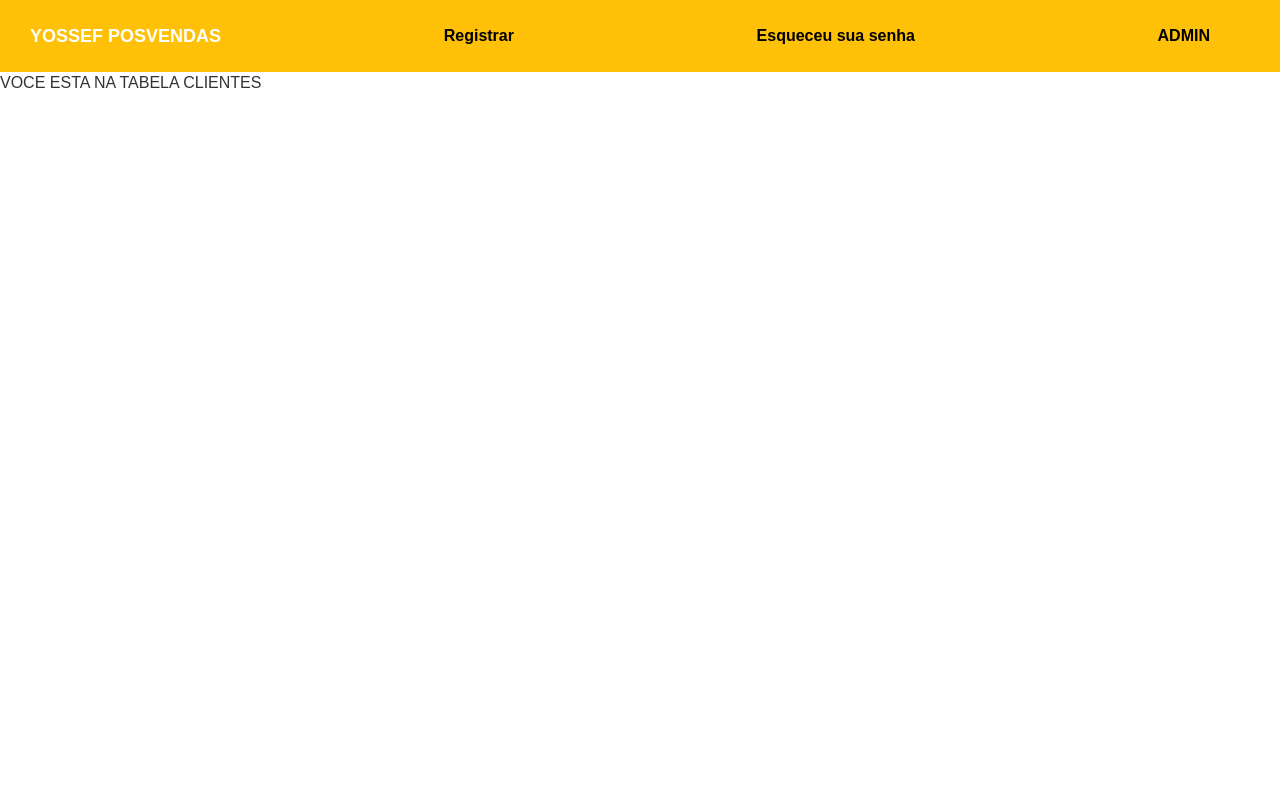
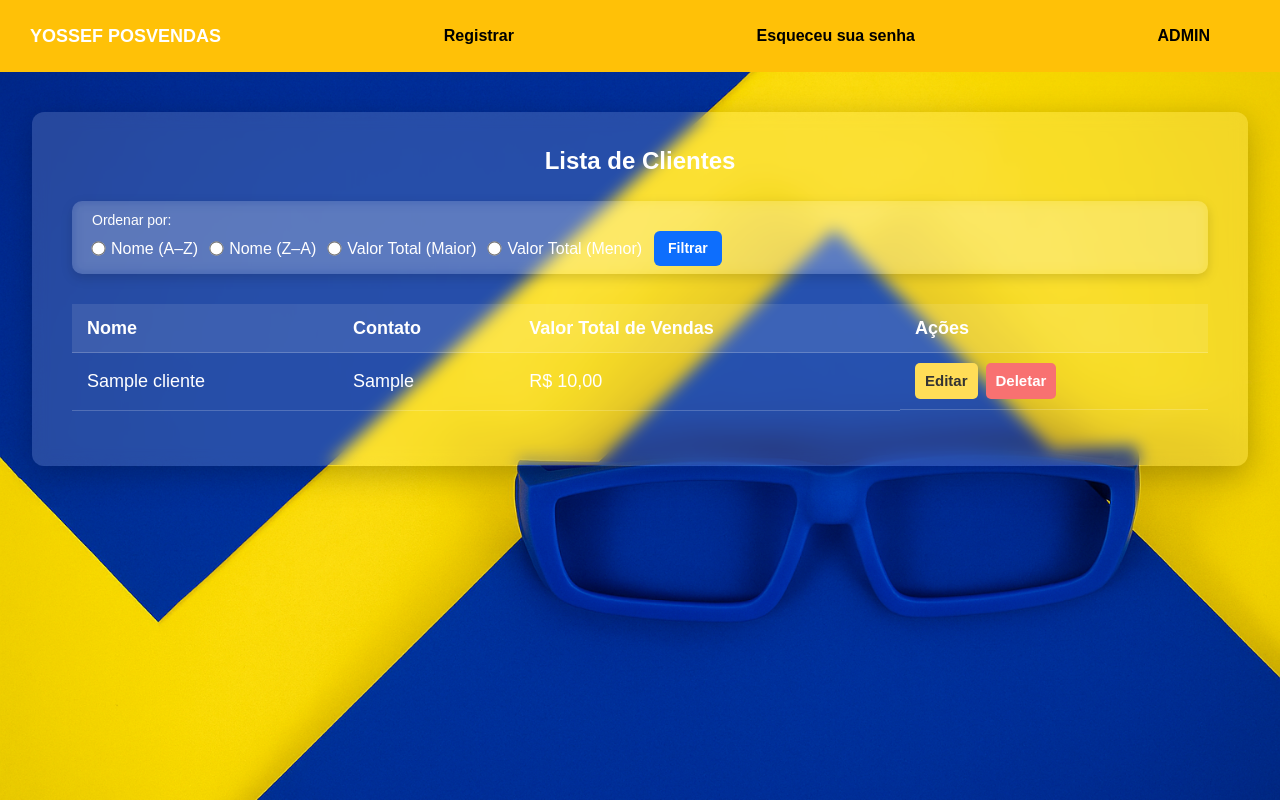
Before and after one commit to PJKTDELFOS/posvendapamela, a Django app: page /tabela_cliente in a window 1280 px wide. Run offline with Django 5.2, Linux system fonts and the light colour scheme; tables that the repository leaves empty hold one stand-in row (values such as "Sample post"); some libraries are stand-ins or nearby versions.

Commit message:
tabelas clientes e staff feitas

```diff
--- a/base_static/global/css/style.css
+++ b/base_static/global/css/style.css
@@ -35,7 +35,7 @@ ul, ol {
 
 /* Fundo da página */
 body {
-  /*background-image: url("../../imagens/plano_de_fundo_oculos_1.png");*/
+  background-image: url("../../imagens/plano_de_fundo_oculos_1.png");
   font-family: Arial, sans-serif;
   color: #333;
   margin: 0;
@@ -165,3 +165,237 @@ body > p:first-child {
 .search {
   /* estilo da busca */
 }
+
+/* estilo das listas */
+.list-container {
+  background: rgba(255, 255, 255, 0.15); /* transparência */
+  backdrop-filter: blur(8px); /* efeito vidro */
+  -webkit-backdrop-filter: blur(8px);
+  margin: 40px auto;
+  padding: 30px 40px;
+  max-width: 95vw; /* usa quase toda a largura da janela */
+  width: 100%;
+  border-radius: 12px;
+  box-shadow: 0 8px 32px rgba(0, 0, 0, 0.25);
+  color: #fff;
+  font-size: 3.5rem; /* aumenta o tamanho da fonte */
+  line-height: 1.6;
+}
+
+/* Título da lista */
+.list-container h2 {
+  font-size: 24px;
+  color: #fff;
+  margin-bottom: 20px;
+  text-align: center;
+}
+
+/* Filtro por cargo */
+.list-container form label,
+.list-container form select {
+  font-size: 16px;
+  color: #fff;
+}
+
+.list-container form select {
+  padding: 5px 10px;
+  border-radius: 5px;
+  border: 1px solid #ccc;
+  background-color: rgba(255, 255, 255, 0.1);
+  color: #fff;
+}
+
+/* Tabela da equipe */
+.list-table {
+  width: 100%;
+  border-collapse: collapse;
+  margin-top: 10px;
+  color: #fff;
+}
+
+.list-table th,
+.list-table td {
+  border-bottom: 1px solid rgba(255, 255, 255, 0.2);
+  padding: 10px 15px;
+  text-align: left;
+  font-size: 18px;
+  background-color: transparent;
+  color: #fff;
+}
+
+.list-table th {
+  background-color: rgba(255, 255, 255, 0.1);
+  color: #fff;
+  font-weight: bold;
+}
+
+/* Estilo ao passar o mouse */
+.list-table tr:hover {
+  background-color: rgba(255, 255, 255, 0.1);
+}
+
+/* Botões de ação */
+.action-buttons {
+  display: flex;
+  gap: 8px;
+}
+
+.action-buttons a {
+  padding: 6px 10px;
+  border-radius: 5px;
+  font-size: 15px;
+  font-weight: bold;
+  transition: all 0.3s ease;
+  text-align: center;
+}
+
+.action-buttons a.edit {
+  background-color: #ffdd57;
+  color: #333;
+}
+
+.action-buttons a.edit:hover {
+  background-color: #ffc107;
+}
+
+.action-buttons a.delete {
+  background-color: #f87171;
+  color: #fff;
+}
+
+.action-buttons a.delete:hover {
+  background-color: #e53935;
+}
+
+/* Paginação */
+.pagination {
+  text-align: center;
+  margin-top: 25px;
+}
+
+.pagination a {
+  margin: 0 10px;
+  color: #fff;
+  font-weight: bold;
+  text-decoration: underline;
+}
+
+.pagination span {
+  font-weight: bold;
+}
+
+/* Responsividade */
+@media (max-width: 768px) {
+  .list-table,
+  .list-table thead,
+  .list-table tbody,
+  .list-table th,
+  .list-table td,
+  .list-table tr {
+    display: block;
+  }
+
+  .list-table tr {
+    margin-bottom: 20px;
+  }
+
+  .list-table td {
+    padding-left: 50%;
+    position: relative;
+  }
+
+  .list-table td::before {
+    content: attr(data-label);
+    position: absolute;
+    left: 15px;
+    font-weight: bold;
+    white-space: nowrap;
+    color: #ccc;
+  }
+
+  .list-table th {
+    display: none;
+  }
+}
+
+/* ===========================
+   FILTROS - FAIXA FININHA E ALINHADA
+   =========================== */
+.filtros-container {
+  background-color: rgba(255, 255, 255, 0.12); /* cor e transparência da faixa */
+  backdrop-filter: blur(6px);
+  -webkit-backdrop-filter: blur(6px);
+  padding: 8px 20px; /* altura da faixa */
+  margin: 10px auto 30px;
+  border-radius: 10px;
+  color: #fff;
+  width: 100%; /* ocupa toda a largura */
+  max-width: 1200px; /* largura máxima */
+  box-shadow: 0 4px 12px rgba(0, 0, 0, 0.15);
+
+  /* Flexbox para alinhar horizontalmente */
+  display: flex;
+  flex-wrap: wrap; /* quebra linha se não couber */
+  gap: 20px; /* espaço entre filtros */
+  align-items: center; /* alinhamento vertical */
+  justify-content: flex-start; /* alinhamento horizontal */
+  font-size: 14px;
+}
+
+.filtros-container fieldset {
+  border: none;
+  padding: 0;
+  margin: 0;
+  display: flex;
+  flex-wrap: wrap; /* múltiplas opções */
+  gap: 12px; /* espaço entre opções */
+  align-items: center;
+}
+
+.filtros-container label {
+  display: flex;
+  align-items: center;
+  gap: 6px;
+  cursor: pointer;
+  white-space: nowrap; /* evita quebra de texto */
+}
+
+.filtros-container input[type="radio"],
+.filtros-container input[type="checkbox"] {
+  accent-color: #ffc107;
+  transform: scale(1.1);
+  margin: 0;
+}
+
+.filtros-container button {
+  margin-left: auto; /* empurra botão para direita */
+  background-color: #0d6efd;
+  color: #fff;
+  border: none;
+  padding: 6px 14px;
+  border-radius: 6px;
+  font-weight: bold;
+  cursor: pointer;
+  transition: background 0.3s ease;
+  white-space: nowrap;
+}
+
+.filtros-container button:hover {
+  background-color: #ffc107;
+  color: #000;
+}
+
+/* Responsividade para filtros */
+@media (max-width: 600px) {
+  .filtros-container {
+    flex-direction: column;
+    align-items: flex-start;
+  }
+
+  .filtros-container button {
+    margin-left: 0;
+    margin-top: 10px;
+    width: 100%;
+    text-align: center;
+  }
+}
--- a/base_templates/global/partials/_header.html
+++ b/base_templates/global/partials/_header.html
@@ -40,7 +40,7 @@
 
             <!-- Dropdown Equipe (acesso gerência em diante) -->
             <div class="dropdown">
-                <a href="#" style="padding: 10px 20px; font-size: 16px;">Equipe ▾</a>
+                <a href="{% url 'posvendasapp:tabela_equipe' %} " style="padding: 10px 20px; font-size: 16px;">Equipe ▾</a>
                 <ul class="dropdown-content">
                     <li><a href="#">Atualizar cadastro</a></li>
                     <li><a href="#">ver o que fazer aqui</a></li>
--- a/posvendasapp/templates/posvendasapp/tabela_clientes.html
+++ b/posvendasapp/templates/posvendasapp/tabela_clientes.html
@@ -1,11 +1,82 @@
-{% extends "global/base.html" %}
-{% load crispy_forms_tags %}
+{% extends 'global/base.html' %}
+{% load static %}
 
+{% block content %}
+<div class="list-container">
+  <h2>Lista de Clientes</h2>
 
-{%block content %}
+  <!-- Botões de ordenação -->
+  <form method="get" class="filtros-container">
+  <fieldset>
+    <legend>Ordenar por:</legend>
 
-<p>
-VOCE ESTA NA TABELA CLIENTES
-</p>
+    <label>
+      <input type="radio" name="sort" value="nome" {% if request.GET.sort == 'nome' %}checked{% endif %}>
+      Nome (A–Z)
+    </label>
 
+    <label>
+      <input type="radio" name="sort" value="nome_desc" {% if request.GET.sort == 'nome_desc' %}checked{% endif %}>
+      Nome (Z–A)
+    </label>
+
+    <label>
+      <input type="radio" name="sort" value="valor_total" {% if request.GET.sort == 'valor_total' %}checked{% endif %}>
+      Valor Total (Maior)
+    </label>
+
+    <label>
+      <input type="radio" name="sort" value="valor_total_asc" {% if request.GET.sort == 'valor_total_asc' %}checked{% endif %}>
+      Valor Total (Menor)
+    </label>
+
+    <button type="submit">Filtrar</button>
+  </fieldset>
+</form>
+
+  <table class="list-table">
+    <thead>
+      <tr>
+        <th>Nome</th>
+        <th>Contato</th>
+        <th>Valor Total de Vendas</th>
+        <th>Ações</th>
+      </tr>
+    </thead>
+    <tbody>
+      {% for cliente in cliente %}
+      <tr>
+        <td>{{ cliente.Nome }}</td>
+        <td>{{ cliente.contato }}</td>
+        <td>R$ {{ cliente.valor_total_venda_do_cliente|floatformat:2 }}</td>
+        <td class="action-buttons">
+          <a href="#" class="edit">Editar</a>
+          <a href="#" class="delete">Deletar</a>
+        </td>
+      </tr>
+      {% empty %}
+      <tr>
+        <td colspan="4" style="text-align: center;">Nenhum cliente encontrado.</td>
+      </tr>
+      {% endfor %}
+    </tbody>
+  </table>
+
+  <!-- Paginação -->
+  <div class="pagination">
+    {% if is_paginated %}
+      {% if page_obj.has_previous %}
+        <a href="?page=1">&laquo; Primeira</a>
+        <a href="?page={{ page_obj.previous_page_number }}">Anterior</a>
+      {% endif %}
+
+      <span>Página {{ page_obj.number }} de {{ page_obj.paginator.num_pages }}</span>
+
+      {% if page_obj.has_next %}
+        <a href="?page={{ page_obj.next_page_number }}">Próxima</a>
+        <a href="?page={{ page_obj.paginator.num_pages }}">Última &raquo;</a>
+      {% endif %}
+    {% endif %}
+  </div>
+</div>
 {% endblock %}
--- a/posvendasapp/templates/posvendasapp/venda_ficha.html
+++ b/posvendasapp/templates/posvendasapp/venda_ficha.html
@@ -1,3 +1,4 @@
+{% extends "global/base.html" %}
 {%block contente%}
 
 <p>
--- a/posvendasapp/urls.py
+++ b/posvendasapp/urls.py
@@ -28,19 +28,27 @@ urlpatterns = [
     path('logout', views.Logout.as_view(),name='logout'),
      path('', views.testelogin, name='menuinicial'),
 
-
-    #tabelas
-    path('tabela_equipe', views.teste_tabelaEquipe, name='tabela_equipe'),
     path('busca', views.Busca.as_view(), name='busca_dinamica'),
 
 
-    path('tabela_cliente', views.teste_tabela_cliente, name='tabela_cliente'),
+    #equipe
+    path('tabela_equipe', views.Listar_Staff.as_view(), name='tabela_equipe'),
+    path('tabela_equipe/<int:pk>/editar', views.Atualizar_membro_Equipe.as_view(), name='atualizar_equipe'),
+    path('cadastrar_equipe', views.CadastrarEquipe.as_view(), name='cadastrar_equipe'),
+    path('tabela_equipe/<int:pk>/deletar', views.DeleteEquipe.as_view(), name='deletar_equipe'),
+
+
+
+
+
+
+    path('tabela_cliente', views.Listar_Clientes.as_view(), name='tabela_cliente'),
 
     #cadastro
-    path('cadastrar_equipe', views.CadastrarEquipe.as_view(), name='cadastrar_equipe'),
+
     path('cadastrar_cliente', views.Cadastrar_Cliente.as_view(), name='cadastrar_cliente'),
 
-    path('cadastrar_venda/<int:pk>', views.Cadastrar_Vendas.as_view(), name='cadastrar_venda')
+    path('cadastrar_venda/<int:pk>', views.Cadastrar_Vendas.as_view(), name='cadastrar_venda'),
 
 
 
@@ -48,6 +56,7 @@ urlpatterns = [
 
 
     #atualização
+
 
 
 
--- a/posvendasapp/views.py
+++ b/posvendasapp/views.py
@@ -2,7 +2,7 @@ from posvendasapp.services.Services import Main_services
 from django.contrib.auth import  logout
 from django.contrib.auth.mixins import LoginRequiredMixin
 from django.contrib.auth.views import LoginView
-from django.views.generic.list import View
+from django.views.generic.list import View,ListView
 from django.shortcuts import redirect,render
 from django.views.generic.edit import DeleteView
 import shutil
@@ -14,7 +14,8 @@ from .forms import *
 from.vendasforms import *
 from posvendasapp.services.search_map import mapa_modelos
 from django.http import  HttpResponseBadRequest
-from django.db.models import Q
+from django.db.models import Q,Sum, F, Value
+from django.db.models.functions import Coalesce
 
 # Create your views here.
 
@@ -68,8 +69,8 @@ class CadastrarEquipe(View):
 
 class Atualizar_membro_Equipe(LoginRequiredMixin,View):
     template_name = 'posvendasapp/cadastro_att_equipe.html'
-    def get(self, request, equipe_id):
-        equipe=get_object_or_404(Equipe,id=equipe_id)
+    def get(self, request, pk):
+        equipe=get_object_or_404(Equipe,pk=pk)
         usuario=equipe.Usuario
         form_usuario=UsuarioForm(instance=usuario,Usuario=usuario)
         form_equipe=EquipeForm(instance=equipe)
@@ -79,34 +80,38 @@ class Atualizar_membro_Equipe(LoginRequiredMixin,View):
             'form_equipe':form_equipe,
             'modo': 'edição'})
 
-    def post(self, request, equipe_id):
-        equipe = get_object_or_404(Equipe, id=equipe_id)
+    def post(self, request, pk):
+        equipe = get_object_or_404(Equipe, pk=pk)
         usuario = equipe.Usuario
         form_usuario = UsuarioForm(request.POST, instance=usuario, Usuario=usuario)
         form_equipe = EquipeForm(request.POST, instance=equipe)
 
         try:
-            Main_services.Azualizar_Equipe(request.POST,request.POST,usuario,equipe)
+            Main_services.atualizar_equipe(form_usuario, form_equipe)
+            messages.success(self.request, 'Usuario atualizado com sucesso.')
+
             return redirect('posvendasapp:tabela_equipe')
-        except ValidationError as e:
-            errors=e.message_dict
+        except ValidationError as e :
+
             form_usuario.is_valid()
             form_equipe.is_valid()
             return render(request, self.template_name, {
                 'form_usuario': form_usuario,
                 'form_equipe':  form_equipe,
                 'modo':'edição',
-                'errors':errors,})
+                'errors': e.message_dict if hasattr(e, 'message_dict') else e.messages
+                })
 
 
 
 class DeleteEquipe(LoginRequiredMixin,DeleteView):
     model = Equipe
     success_url = reverse_lazy('posvendasapp:tabela_equipe')
-    pk_url_kwarg = 'equipe_id'
+    pk_url_kwarg = 'pk'
+    template_name = 'posvendasapp/confirmação_delete.html'
 
     def post(self, request, *args, **kwargs):
-        messages.success(self.request, 'pagamento deletado com sucesso!')
+        messages.success(self.request, 'Membro da equipe deletado com sucesso com sucesso!')
         return super().post(request, *args, **kwargs)
 
 
@@ -224,8 +229,8 @@ class Atualizar_Vendas(LoginRequiredMixin, View):
         vendedor = venda.vendedor
 
         form_venda = Vendaforms(instance=venda, cliente=cliente, vendedor=vendedor)
-        produto_formset = ProdutoFormSet(instance=venda)
-        ocorrencia_formset = OcorrenciaFormSet(instance=venda)
+        produto_formset = ProdutoFormSet(instance=venda,prefix='produtos')
+        ocorrencia_formset = OcorrenciaFormSet(instance=venda,prefix='ocorrencias')
         ocorrencia_formset.request = request  # ✅ necessário
 
         return render(request, self.template_name, {
@@ -253,8 +258,8 @@ class Atualizar_Vendas(LoginRequiredMixin, View):
             return redirect('posvendasapp:tabela_cliente')
         except ValidationError as e:
             form_venda = Vendaforms(request.POST, instance=venda, cliente=cliente, vendedor=vendedor)
-            produto_formset = ProdutoFormSet(request.POST, instance=venda)
-            ocorrencia_formset = OcorrenciaFormSet(request.POST, instance=venda)
+            produto_formset = ProdutoFormSet(request.POST, instance=venda,prefix='produtos')
+            ocorrencia_formset = OcorrenciaFormSet(request.POST, instance=venda,prefix='ocorrencias')
             ocorrencia_formset.request = request
 
             return render(request, self.template_name, {
@@ -316,6 +321,60 @@ class Busca(LoginRequiredMixin,View):
         })
 
 
+
+class Listar_Staff(ListView):
+    model = Equipe
+    template_name = 'posvendasapp/tabela_equipe.html'
+    context_object_name = 'equipe'
+    paginate_by = 10
+
+    def get_queryset(self):
+        queryset = Equipe.objects.order_by('Usuario')
+        cargo = self.request.GET.get('Cargo', 'None')
+        if cargo != 'None' and cargo:
+            queryset = queryset.filter(Cargo=cargo)
+        return queryset
+
+    def get_context_data(self, **kwargs):
+        context = super().get_context_data(**kwargs)
+        context['cargos'] = Equipe.objects.values_list('Cargo', flat=True).distinct()
+        return context
+
+
+class Listar_Clientes(ListView):
+    model = Clientes
+    template_name = 'posvendasapp/tabela_clientes.html'
+    context_object_name = 'cliente'
+    paginate_by = 10
+
+    def get_queryset(self):
+        queryset = Clientes.objects.all()
+        sort_param = self.request.GET.get('sort', '')
+
+        # Aplica ordenação manual posterior com base no total
+        if sort_param in ['valor_total', 'valor_total_asc']:
+            queryset = list(queryset)
+            queryset.sort(
+                key=lambda cliente: cliente.valor_total_venda_do_cliente,
+                reverse=(sort_param == 'valor_total')
+            )
+        elif sort_param == 'nome':
+            queryset = queryset.order_by('Nome')
+        elif sort_param == 'nome_desc':
+            queryset = queryset.order_by('-Nome')
+        else:
+            queryset = queryset.order_by('-id')
+
+        return queryset
+
+    def get_context_data(self, **kwargs):
+        context = super().get_context_data(**kwargs)
+        return context
+
+
+
+
+
 def teste_tabelaEquipe(request):
     print('Vai redirecionar para tabela_equipe')
     return render(request, 'posvendasapp/tabela_equipe.html')
```
Also changed, not shown: posvendasapp/services/Services.py (+7 -5 lines), posvendasapp/templates/posvendasapp/cadastro_att_equipe.html (+12 -43 lines), posvendasapp/templates/posvendasapp/confirmação_delete.html (added, +14 -0 lines), posvendasapp/templates/posvendasapp/tabela_equipe.html (+61 -5 lines).
